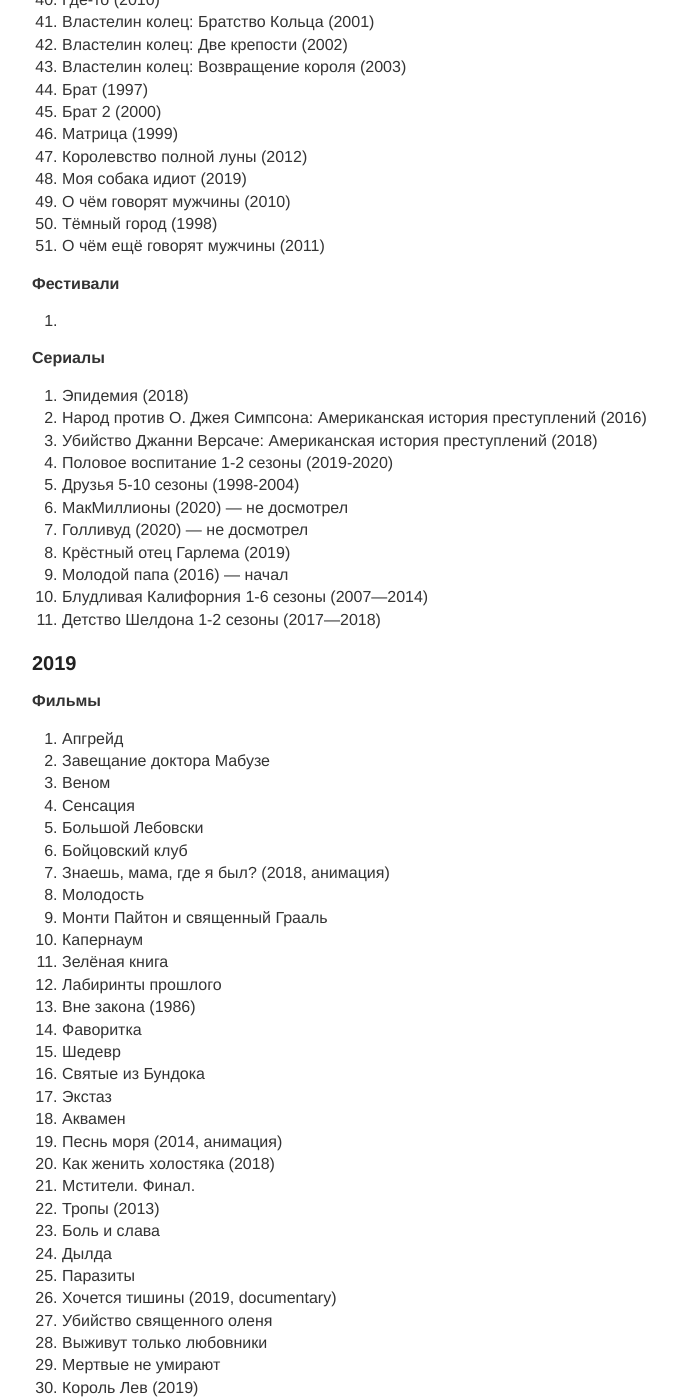
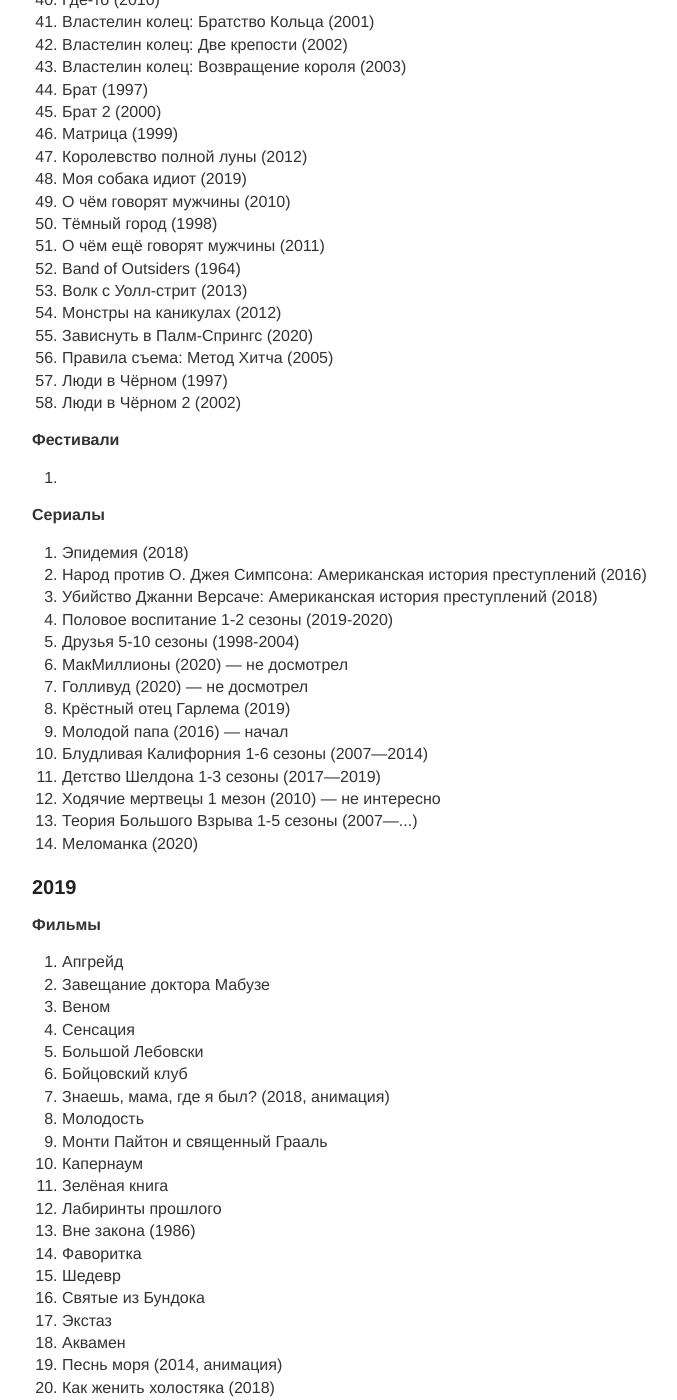
Before and after one commit to sombro/nbuevich.com, a Jekyll site: the page built from blog/_posts/2099-12-14-movies.md, in a window 1280 px wide and 1400 px high, scrolled down 1325 px. Shown: the whole window, without its empty margins (248-925 px from the left). Built offline with Jekyll 4.4.1, drawn with Linux system fonts in a browser that asks for light colours.

Commit message:
new films

```diff
--- a/blog/_posts/2099-12-14-movies.md
+++ b/blog/_posts/2099-12-14-movies.md
@@ -71,6 +71,13 @@
     <li>О чём говорят мужчины (2010)</li>
     <li>Тёмный город (1998)</li>
     <li>О чём ещё говорят мужчины (2011)</li>
+    <li>Band of Outsiders (1964)</li>
+    <li>Волк с Уолл-стрит (2013)</li>
+    <li>Монстры на каникулах (2012)</li>
+    <li>Зависнуть в Палм-Спрингс (2020)</li>
+    <li>Правила съема: Метод Хитча (2005)</li>
+    <li>Люди в Чёрном (1997)</li>
+    <li>Люди в Чёрном 2 (2002)</li>
 </ol>
 
 <b>Фестивали</b>
@@ -92,7 +99,10 @@
     <li>Крёстный отец Гарлема (2019)</li>
     <li>Молодой папа (2016) — начал</li>
     <li>Блудливая Калифорния 1-6 сезоны (2007—2014)</li>
-    <li>Детство Шелдона 1-2 сезоны (2017—2018)</li>
+    <li>Детство Шелдона 1-3 сезоны (2017—2019)</li>
+    <li>Ходячие мертвецы 1 мезон (2010) — не интересно</li>
+    <li>Теория Большого Взрыва 1-5 сезоны (2007—...)</li>
+    <li>Меломанка (2020)</li>
 </ol>
 
 ## <span id="2019">2019</span> ##
```
